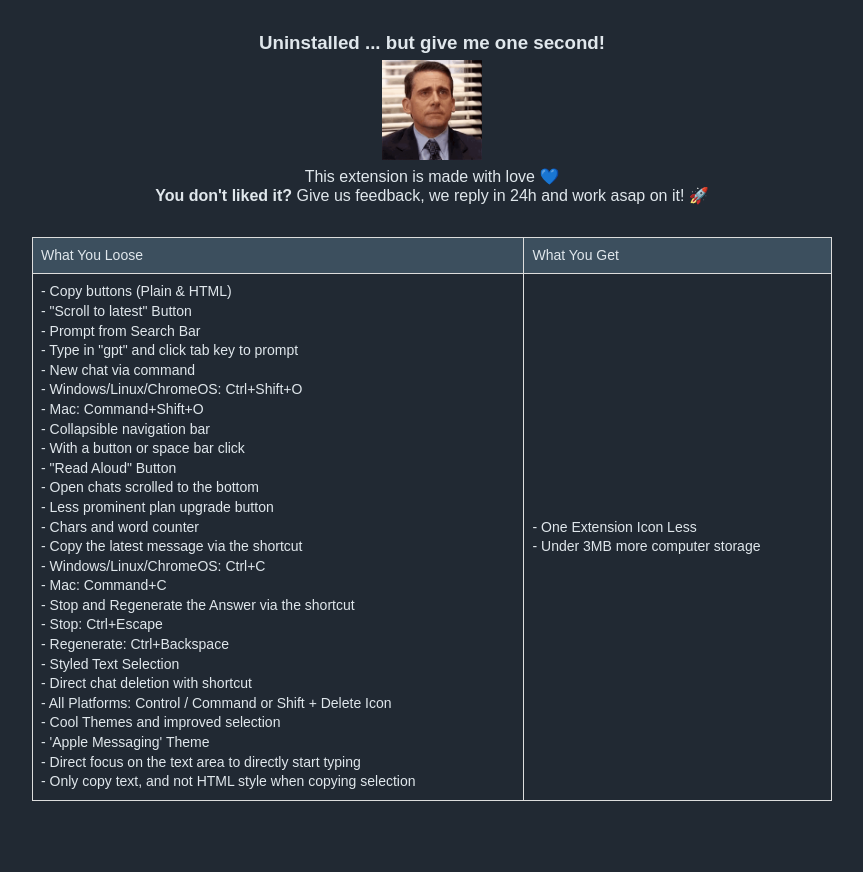
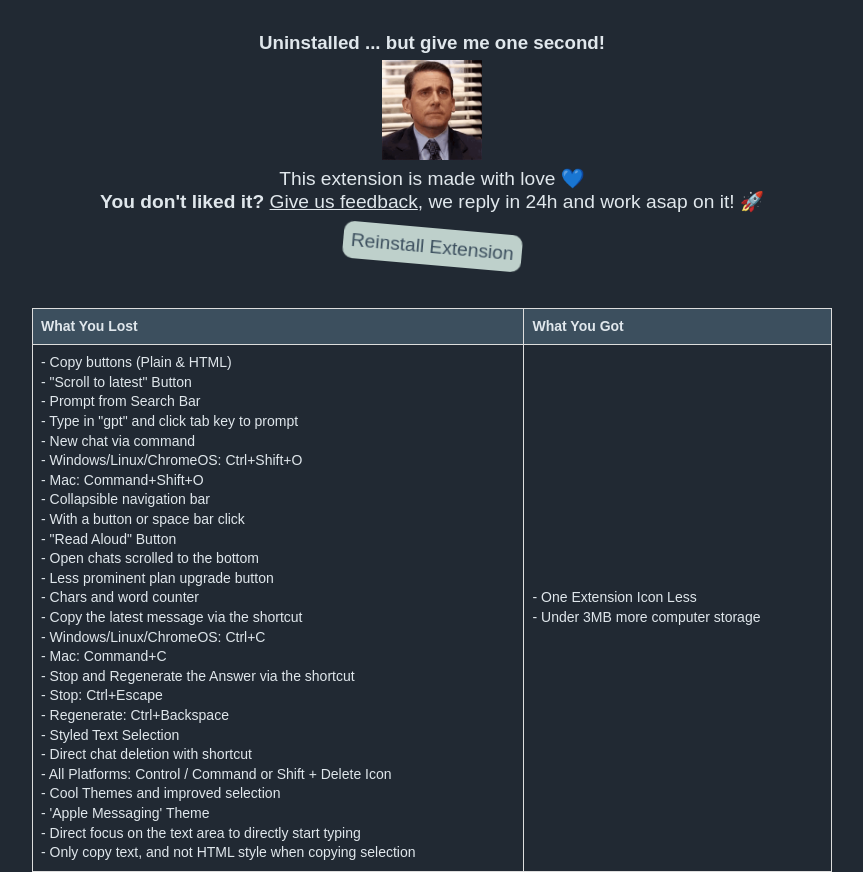
Before and after one commit to productivity-rocks/ai-optimizer-website, a PHP site: page /uninstallation/index.html in a window 1280 px wide. Shown: the whole page, without its empty margins (208-1071 px from the left). Before the commit the page ends 801 px from the top, so only its background shows below. Run offline with PHP 8.4, Linux system fonts and the light colour scheme.

Commit message:
feat: :sparkles: added new 'uninstallation' website
the update of the 'uninstallation' is much more improved to try to make users that uninstalled the extesion reinstall it

```diff
--- a/css/main.css
+++ b/css/main.css
@@ -1,8 +1,8 @@
 * {
           padding: 0;
           margin: 0;
-          font-family: Arial, sans-serif;
           box-sizing: border-box;
+          font-family: 'Arial', sans-serif;
 }
 
 :root {
@@ -20,5 +20,14 @@
 }
 
 a {
+          color: var(--white);
           text-decoration: none;
 }
+
+button {
+          border-radius: 10px;
+          padding: .4em;
+          border: none;
+          color: var(--green);
+          background-color: var(--greenLight);
+}
--- a/index.html
+++ b/index.html
@@ -6,7 +6,7 @@
           <meta http-equiv="X-UA-Compatible" content="IE=edge">
           <meta name="viewport" content="width=device-width, initial-scale=1.0">
           <title>ChatGPT Optimizer | Vásconez Gerlach</title>
-          <link rel="stylesheet" href="/css/main.css">
+          <link rel="stylesheet" href="./css/main.css">
           <link rel="stylesheet" href="page.css?">
 </head>
 
--- a/uninstallation/index.html
+++ b/uninstallation/index.html
@@ -53,9 +53,35 @@
                     height: 100px;
           }
           #sadtoseeyougo p {
+                    font-size: 1.2rem;
                     font-family: sans-serif;
                     text-align: center;
                     font-weight: 100;
+          }
+          #sadtoseeyougo a {
+                    text-decoration: underline;
+          }
+          #sadtoseeyougo button {
+                    cursor: pointer;
+                    margin-top: 1.2rem;
+                    font-size: 1.2rem;
+                    animation: jumpShake 1s ease-in-out infinite;
+          }
+
+          thead td {
+                    font-weight: bold;
+          }
+
+          @keyframes jumpShake {
+          0%, 20%, 50%, 80%, 100% {
+          transform: translateY(0);
+          }
+          40% {
+          transform: translateY(-10px) rotate(-5deg);
+          }
+          60% {
+          transform: translateY(-10px) rotate(5deg);
+          }
           }
 </style>
 
@@ -65,14 +91,15 @@
                     <img src="sad.gif" alt="sad gif">
                     <p>
                               This extension is made with love 💙<br>
-                              <b>You don't liked it?</b> <a>Give us feedback</a>, we reply in 24h and work asap on it! 🚀
+                              <b>You don't liked it?</b> <a href="https://forms.gle/8rb1of68kC1WU2MZ8/" target="_blank">Give us feedback</a>, we reply in 24h and work asap on it! 🚀
                     </p>
+                    <a href="https://chrome.google.com/webstore/detail/chat-gpt-optimizer/fmnbpdmndaabkihejhgdpdpjihokbhlb/"><button>Reinstall Extension</button></a>
           </section>
           <table>
                     <thead>
                               <tr>
-                                        <td>What You Loose</td>
-                                        <td>What You Get</td>
+                                        <td>What You Lost</td>
+                                        <td>What You Got</td>
                               </tr>
                     </thead>
                     <tbody>
```
